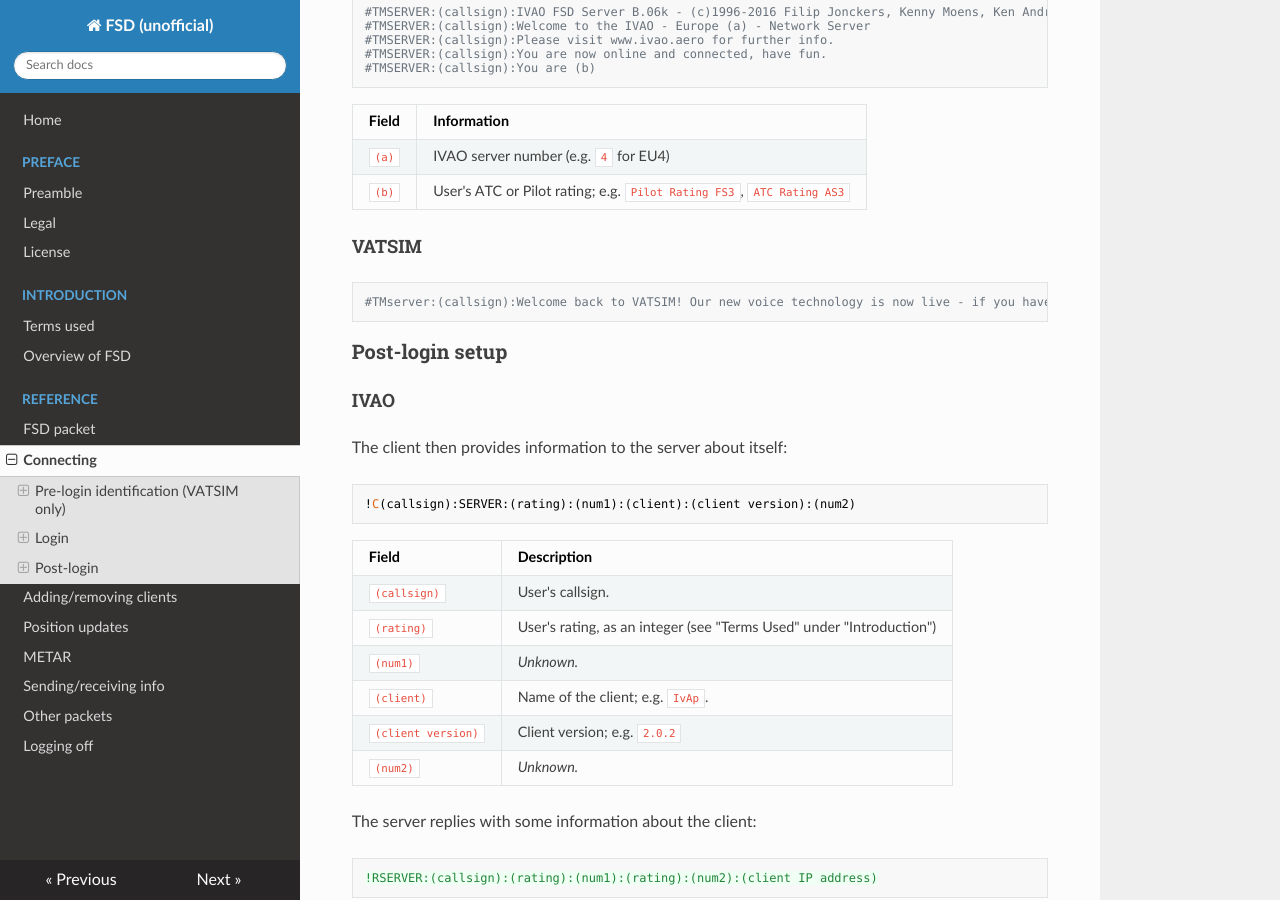
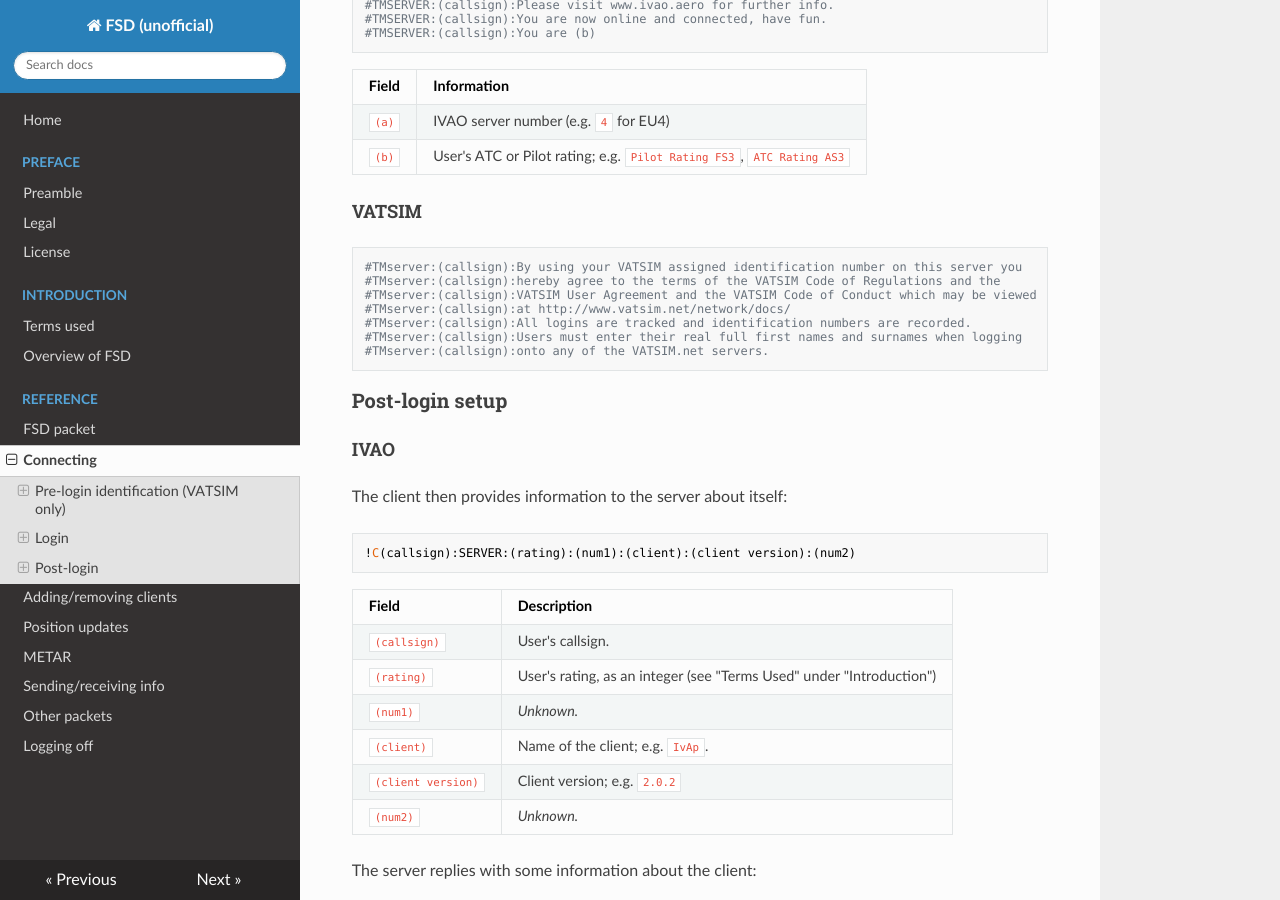
Before and after one commit to norrisng/fsd-doc, an MkDocs documentation site: the page built from docs/api/connect.md, in a window 1280 px wide and 900 px high, scrolled down 2365 px. Built offline with MkDocs 1.6.1, drawn with Linux system fonts in a browser that asks for light colours; nearby versions of some CDN libraries; old or Windows-style settings are respelled for this version of MkDocs.

````diff
--- a/docs/api/connect.md
+++ b/docs/api/connect.md
@@ -117,7 +116,13 @@
 #### VATSIM ####
 
 ```
-#TMserver:(callsign):Welcome back to VATSIM! Our new voice technology is now live - if you have any questions or need support visit vats.im/audio for required downloads, instructions and tutorial videos. If you need further support visit the Audio for VATSIM forums at vats.im/afv
+#TMserver:(callsign):By using your VATSIM assigned identification number on this server you
+#TMserver:(callsign):hereby agree to the terms of the VATSIM Code of Regulations and the
+#TMserver:(callsign):VATSIM User Agreement and the VATSIM Code of Conduct which may be viewed
+#TMserver:(callsign):at http://www.vatsim.net/network/docs/
+#TMserver:(callsign):All logins are tracked and identification numbers are recorded.
+#TMserver:(callsign):Users must enter their real full first names and surnames when logging
+#TMserver:(callsign):onto any of the VATSIM.net servers.
 ```
 
 
````
Also changed, not shown: other parts of docs/api/connect.md (+3 -4 lines).
